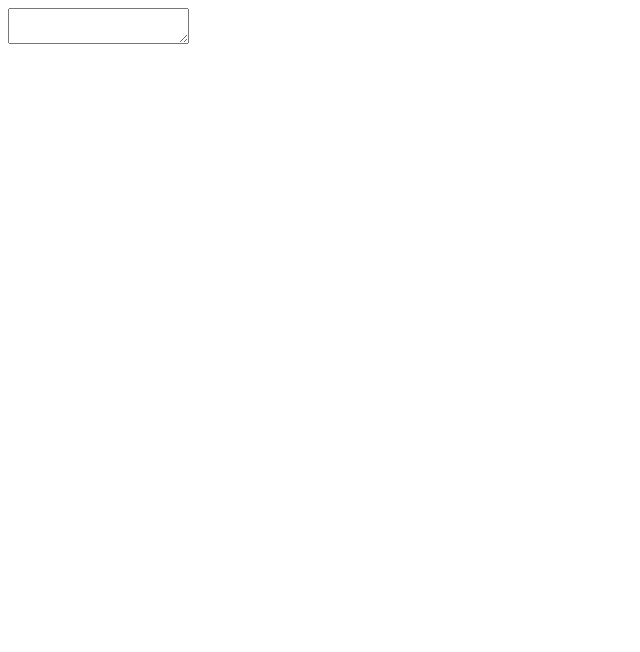
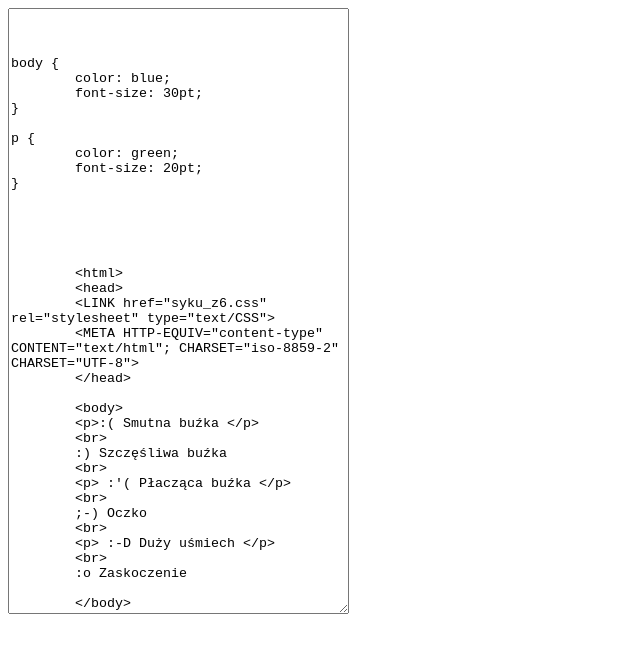
Before and after one commit to Jarpekulo/CSS., a plain HTML site: page kod_zadanie6_syku.html in a window 1280 px wide. Shown: the whole page, without its empty margins (0-640 px from the left). Drawn offline with Linux system fonts and the light colour scheme.

Commit message:
Update kod_zadanie6_syku.html

```diff
--- a/kod_zadanie6_syku.html
+++ b/kod_zadanie6_syku.html
@@ -3,7 +3,7 @@
 	<META HTTP-EQUIV="content-type" CONTENT="text/html"; CHARSET="iso-8859-2" CHARSET="UTF-8">
 	</head>
 
-	<TEXTAREA>
+	<TEXTAREA cols="40" rows="40">
 
 
 
```
